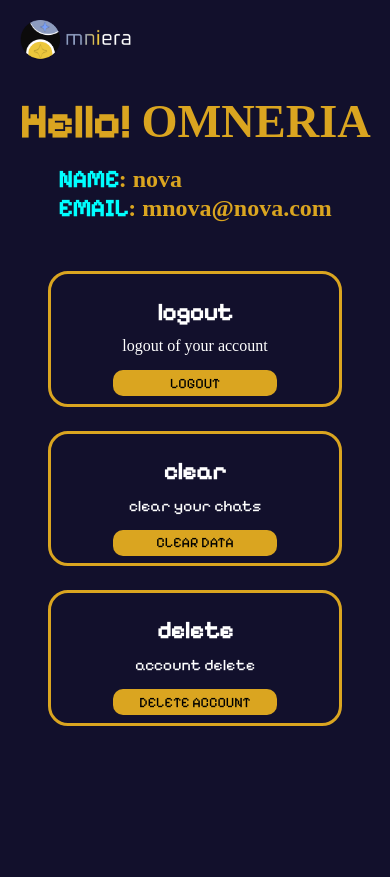
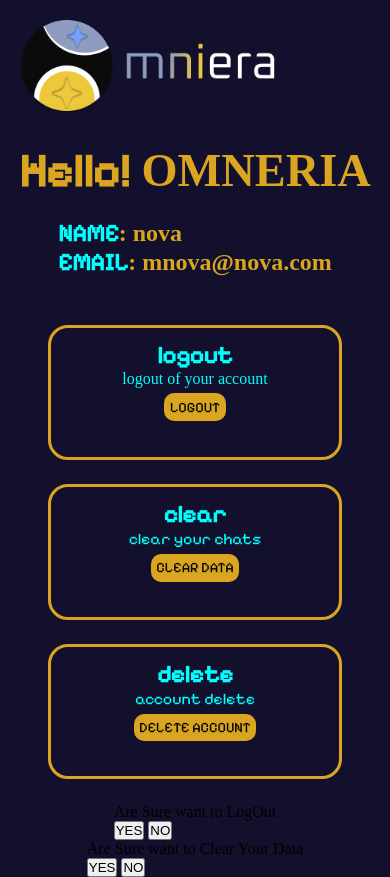
Before and after one commit to MayuraPatkar/Omniera, a website: page client/profile.ejs in a window 390 px wide. Before the commit the page ends 844 px from the top, so only its background shows below. Drawn offline with nearby package versions, Linux system fonts and the light colour scheme; files that its build step writes are made by us from their sources.

Commit message:
update css again

```diff
--- a/client/profile.ejs
+++ b/client/profile.ejs
@@ -93,9 +93,10 @@
             </P>
             <div id="logout">
                 <div class="downbtn">
-                    <h2 class="fs"> logout</h2>
-                    <p>logout of your account</p>
-                </div> <button id="logoutBtn">LOGOUT</button>
+                    <h2 id="lt" > logout</h2>
+                    <p id="clr">logout of your account</p>
+                </div>
+                <button id="logoutBtn" class="lb" >LOGOUT</button>
             </div>
             <div id="clear" class="bc">
                 <div class="downbtn">
@@ -119,6 +120,25 @@
                 <p>Are you sure want to delete your account?</p>
                 <button id="confirmDelete">Yes</button>
                 <button id="cancelDelete">No</button>
+            </div>
+        </div>
+
+        <div id="pop1">
+            <p class="contpop">
+                Are Sure want to LogOut
+            </p>
+            <div id="popbtn1">
+            <button class="athrbtn1">YES</button>
+            <button class="athrbtn1">NO</button>
+        </div>
+        </div>
+        <div id="pop2">
+            <p class="contpop">
+                Are Sure want to  Clear Your Data
+            </p>
+            <div id="popbtn2">
+                <button class="athrbtn2">YES</button>
+                <button class="athrbtn2">NO</button>
             </div>
         </div>
 
--- a/static/profile.css
+++ b/static/profile.css
@@ -6,10 +6,11 @@
 
 }
 
-:root{
-    --textcolor--color:goldenrod;
-    --fontstyle-font-family:'Pixelify Sans', sans-serif;
+:root {
+    --textcolor--color: goldenrod;
+    --fontstyle-font-family: 'Pixelify Sans', sans-serif;
 }
+
 body {
     background-color: #12102c;
     height: 100vh;
@@ -18,12 +19,14 @@ body {
 
 
 }
-header{
-    width:100vw;
+
+header {
+    width: 100vw;
     height: 20vh;
     padding: 2%;
     box-sizing: border-box;
 }
+
 .logo {
     height: 70%;
 }
@@ -32,46 +35,50 @@ header{
     height: 100%;
     object-fit: contain;
 }
-.container
-{
+
+.container {
     height: 80vh;
     width: 100vw;
     display: flex;
     flex-direction: column;
-    justify-content:space-evenly;
-    align-items:center;
+    justify-content: space-evenly;
+    align-items: center;
 
 }
-.container h1{
-    font-size:  5rem;
+
+.container h1 {
+    font-size: 5rem;
     color: goldenrod;
     height: 20%;
     width: 100%;
     text-align: center;
 
 }
-.container h1 span{
-  font-family: var(--fontstyle-font-family);
+
+.container h1 span {
+    font-family: var(--fontstyle-font-family);
 }
 
 
-#tc{
-    color:goldenrod;
+#tc {
+    color: goldenrod;
 }
-#ta{
+
+#ta {
     color: red;
 }
 
-#tc span{
+#tc span {
     font-family: var(--fontstyle-font-family);
     color: aqua;
 }
-.fs{
+
+.fs {
     font-family: var(--fontstyle-font-family);
 }
-.details
-{
-    height: 80%;
+
+.details {
+    height:    80%;
     width: 100%;
     display: flex;
     justify-content: space-evenly;
@@ -79,7 +86,8 @@ header{
     flex-direction: column;
     color: white;
 }
-.details div{
+
+.details div {
     width: 50%;
     height: 20%;
     display: flex;
@@ -89,8 +97,9 @@ header{
     border-radius: 20px;
 
 }
-.details div div{
-    border:none;
+
+.details div div {
+    border: none;
     display: flex;
     flex-direction: column;
     justify-content: space-evenly;
@@ -98,8 +107,9 @@ header{
     height: 90%;
 
 }
-.details div button{
-    width: 10%;
+
+.details div button {
+    width: 50%;
     height: 60%;
     background-color: goldenrod;
     border-radius: 10px;
@@ -110,156 +120,246 @@ header{
 
 
 
+@media screen and (min-width:780px)
+{
+
+    .details div button {
+
+        width: fit-content;
+        height: 40%;
+
+
+    }
+    #lt{
+        font-family: var(--fontstyle-font-family);
+        color: aqua;
+    }
+    .fs{
+        color: aqua;
+    }
+    #clr{
+        color: aqua;
+    }
+
+
+
+}
+
 
 
 @media screen and (max-width:780px) {
-    header{
+    header {
 
-        height: 13vh;
-        width:80vw;
-        padding: 5%;
+        height: 20vh;
+        width: 70vw;
+        padding: 4%;
     }
-    header .logo{
+
+    header .logo {
         height: 90%;
     }
 
-    .container h1{
+    .container h1 {
         font-size: 2.9rem;
-        height: 2%;
+        height: 10%;
 
     }
-    .details{
+
+    .details {
         width: 100vw;
         height: 75vh;
     }
-    .details div{
+
+    .details div {
         width: 70%;
         height: 18%;
         padding: 2%;
         flex-direction: column;
 
     }
-    .details div button{
-        height: 30%;
-        width: 60%;
+
+    .details div button {
+        height: 40%;
+        width: fit-content;
+        margin-bottom: 50% ;
+        padding: 2%;
+
     }
-    .db:hover{
+
+    .db:hover {
         background-color: red;
 
     }
-    .bc:hover{
-        border-color:red;
+
+    .bc:hover {
+        border-color: red;
     }
 
-    .fs:hover{
-        color:red;
+    .fs:hover {
+        color: red;
+    }
+    #lt{
+        font-family: var(--fontstyle-font-family);
+        color: aqua;
+    }
+    .fs{
+        color: aqua;
+    }
+    #clr{
+        color: aqua;
     }
 
 }
 
 @media screen and (max-width:480px) {
 
-    header{
-        height: 10vh;
-        width:100vw;
+    header {
+        height: 17vh;
+        width: 100vw;
         padding: 5%;
 
 
     }
-    header .logo{
+
+    header .logo {
         height: 90%;
     }
 
-    .container h1{
+    .container h1 {
         font-size: 2.9rem;
-        height: 2%;
+        height: 4%;
 
     }
-    .details{
+
+    .details {
         width: 100vw;
         height: 75vh;
     }
-    .details div{
+
+    .details div {
         width: 70%;
         height: 18%;
         padding: 2%;
         flex-direction: column;
 
     }
-    .details div button{
-        height: 30%;
-        width: 60%;
+
+    .details div button {
+        /* height: 30%;
+        width: 60%; */
+        height: 40%;
+        width: fit-content;
+        margin-bottom: 50% ;
+        padding: 2%;
     }
-    .db:hover{
+
+    .db:hover {
         background-color: red;
 
     }
-    .bc:hover{
-        border-color:red;
+
+    .bc:hover {
+        border-color: red;
     }
 
-    .fs:hover{
-        color:red;
+    .fs:hover {
+        color: red;
+    }
+    #lt{
+        font-family: var(--fontstyle-font-family);
+        color: aqua;
+    }
+    .fs{
+        color: aqua;
+    }
+    #clr{
+        color: aqua;
     }
 
 
+
 }
-@media screen and (max-width:300px) {
 
-    header{
-        height: 10vh;
-        width:100vw;
+@media screen and (max-width:350px) {
+
+    header {
+        height: 15vh;
+        width: 100vw;
         padding: 5%;
 
 
     }
-    header .logo{
+
+    header .logo {
         height: 90%;
     }
 
-    .container h1{
-        font-size: 2.9rem;
+    .container h1 {
+        font-size: 2.6rem;
         height: 2%;
 
+
+
     }
-    .details{
+    #tc{
+        padding-top: 20%;
+        padding-left: 10%;
+
+    }
+
+    .details {
         width: 100vw;
         height: 75vh;
     }
-    .details div{
+
+    .details div {
         width: 70%;
         height: 18%;
         padding: 2%;
         flex-direction: column;
 
     }
-    .details div button{
+
+    .details div button {
         height: 30%;
         width: 60%;
     }
-    .db:hover{
+
+    .db:hover {
         background-color: red;
 
     }
-    .bc:hover{
-        border-color:red;
+
+    .bc:hover {
+        border-color: red;
     }
 
-    .fs:hover{
-        color:red;
+    .fs:hover {
+        color: red;
+    }
+    #lt{
+        font-family: var(--fontstyle-font-family);
+        color: aqua;
+    }
+    .fs{
+        color: aqua;
+    }
+    #clr{
+        color: aqua;
     }
 
 
 }
 
-.db:hover{
+.db:hover {
     background-color: red;
 
 }
-.bc:hover{
-    border-color:red;
+
+.bc:hover {
+    border-color: red;
 }
 
-.fs:hover{
-    color:red;
+.fs:hover {
+    color: red;
 }
```
